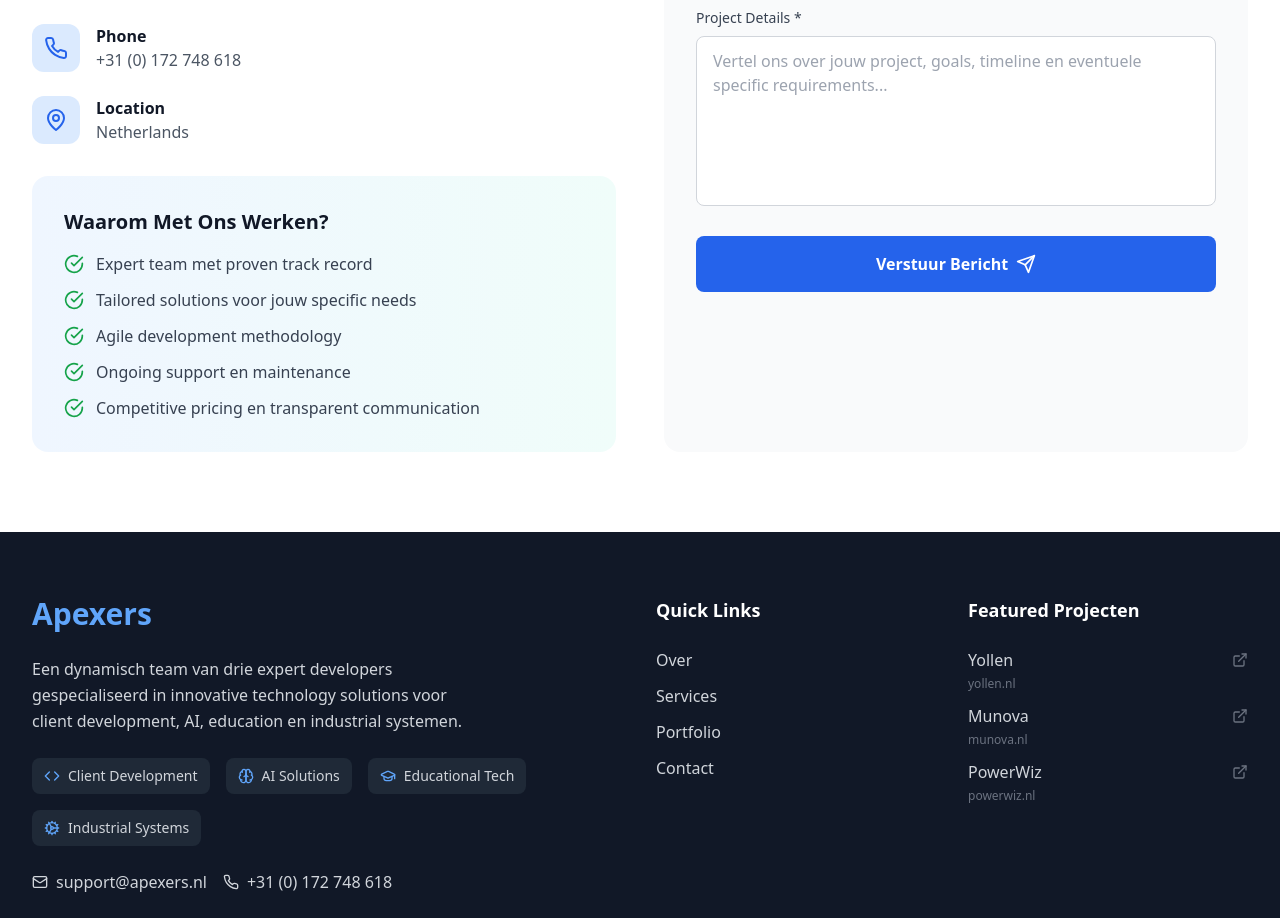
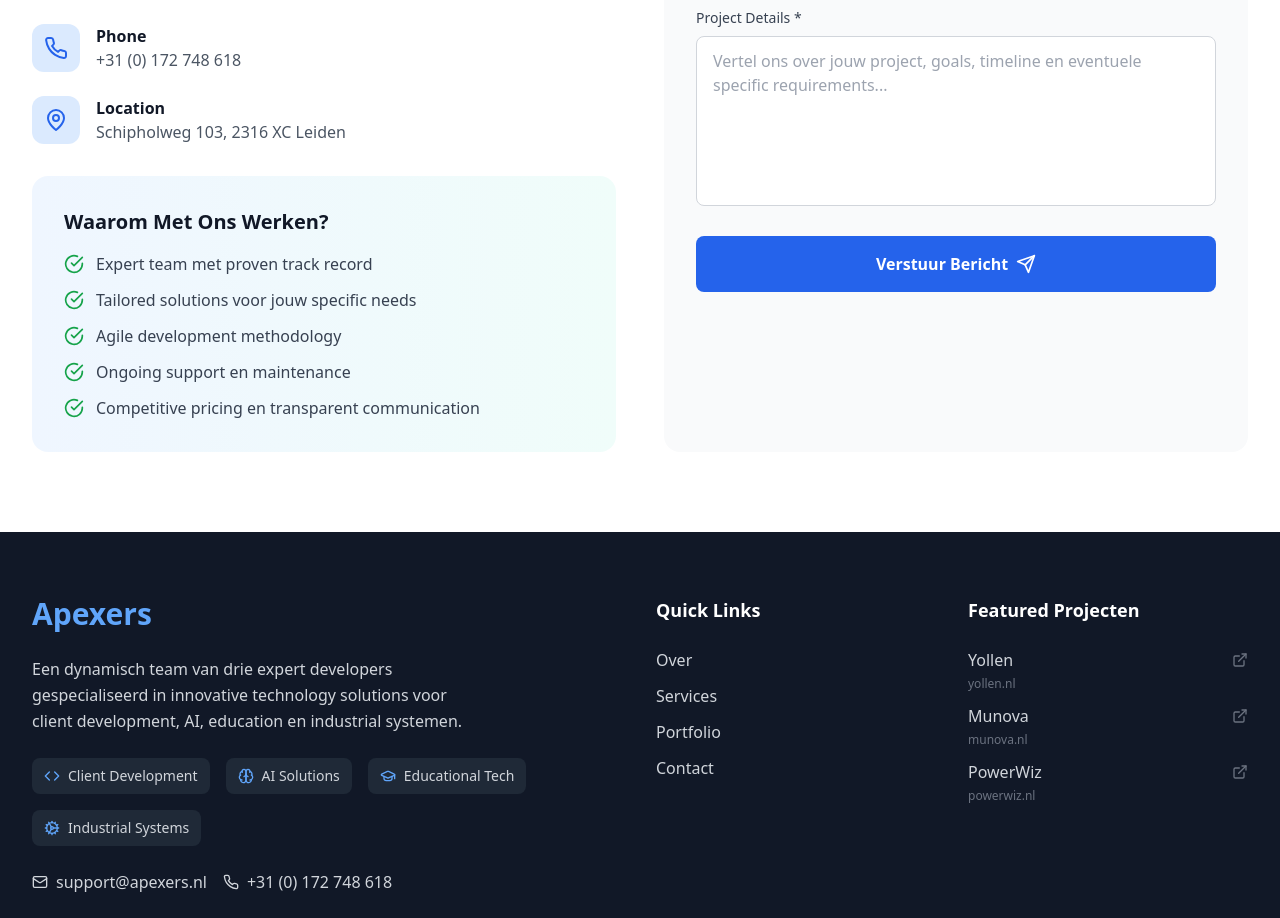
Before and after one commit to Feebster/www.Apexers, a React (Vite) app: page / in a window 1280 px wide. Shown: the part 5027-5945 px from the top of the page. Built offline with nearby package versions, Linux system fonts and the light colour scheme; no server answers.

Commit message:
Updated Contact.tsx

```diff
--- a/src/components/Contact.tsx
+++ b/src/components/Contact.tsx
@@ -50,8 +50,8 @@ const Contact = () => {
     {
       icon: MapPin,
       title: 'Location',
-      content: 'Netherlands',
-      link: '#'
+      content: 'Schipholweg 103, 2316 XC Leiden',
+      link: 'https://www.google.com/maps/place//data=!4m2!3m1!1s0x462674016730135b:0x1b3dc0980b4f2a88?sa=X&ved=1t:8290&ictx=111'
     }
   ];
 
```
